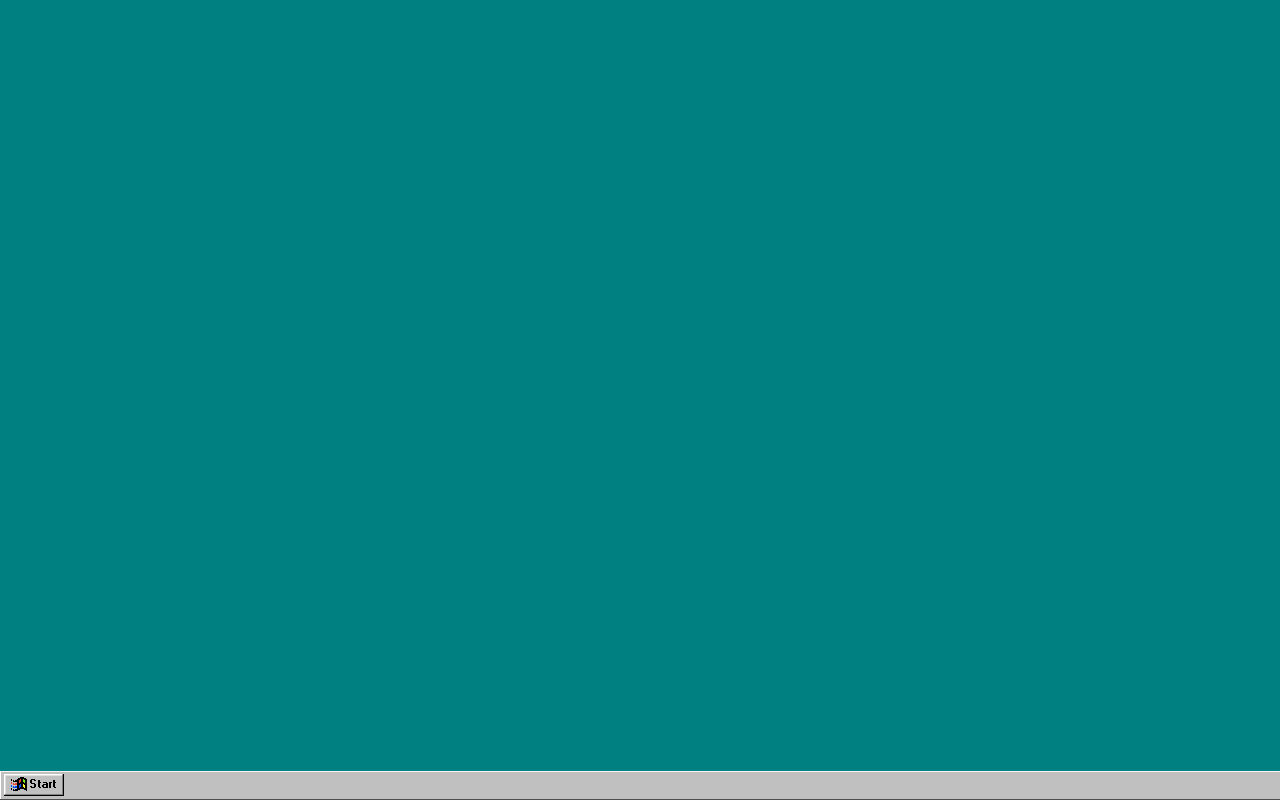
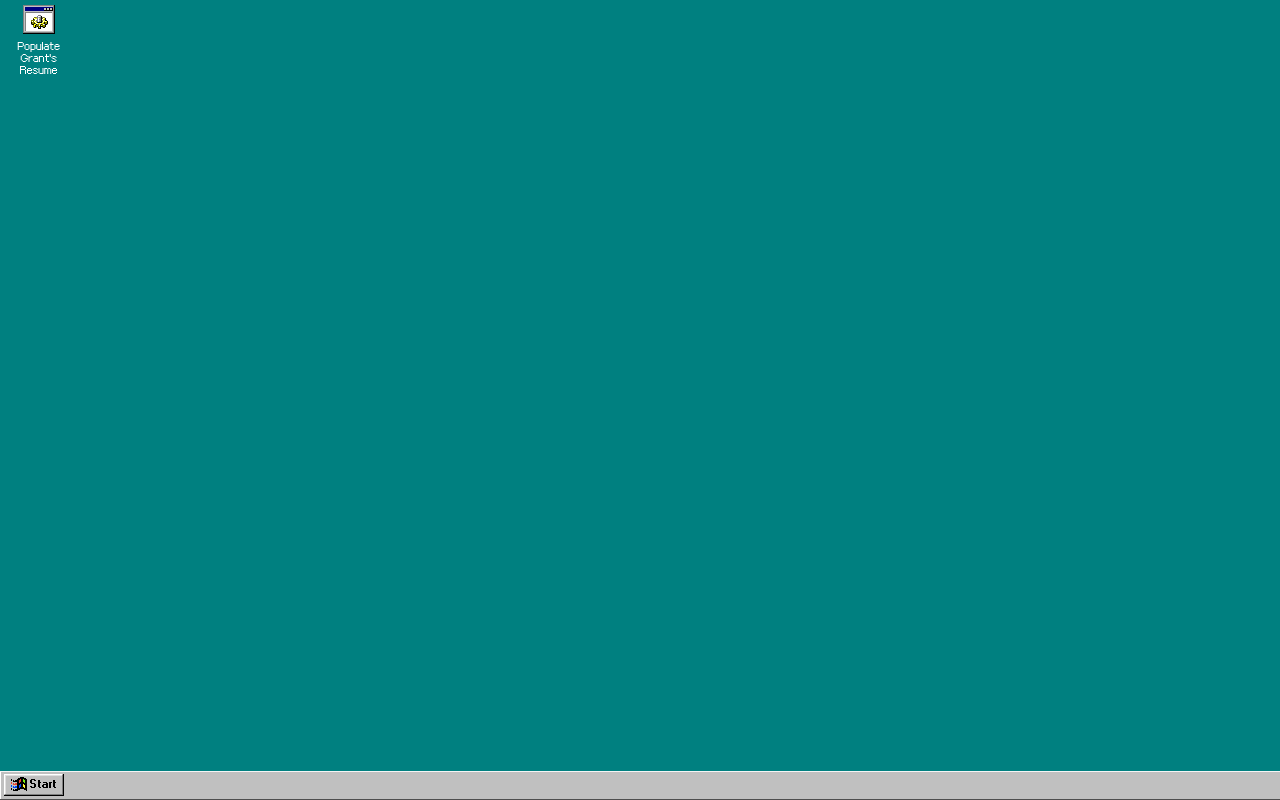
Before and after one commit to GovernmentHack/resume-site, a React app: page / in a window 1280 px wide. Built offline with nearby package versions, Linux system fonts and the light colour scheme.

Commit message:
Added Shortcut file type to import resume

```diff
--- a/src/App.tsx
+++ b/src/App.tsx
@@ -1,4 +1,4 @@
-import React, { createContext, useState } from "react";
+import React, { createContext, useEffect, useState } from "react";
 import styled from "styled-components";
 import StartBar from "./Components/StartBar";
 import Desktop from "./Components/Desktop";
@@ -6,7 +6,10 @@ import Modal from "react-modal";
 import { HTML5Backend } from "react-dnd-html5-backend";
 import { TouchBackend } from "react-dnd-touch-backend";
 import { DndProvider } from "react-dnd";
-import { File } from "./utils/types";
+import { File, Shortcut } from "./utils/types";
+import { FileTypes, FileIcon } from "./utils/constants";
+import { v4 as uuidv4 } from "uuid";
+import { getResumeFiles } from "./utils/resumeFileGenerator";
 
 const DesktopBackground = styled.div`
   background-color: teal;
@@ -19,16 +22,46 @@ function isTouchDevice() {
   return "ontouchstart" in window || navigator.maxTouchPoints > 0;
 }
 
+const getResumeShortcut = ({
+  files,
+  setFiles,
+}: {
+  files: File[];
+  setFiles: React.Dispatch<React.SetStateAction<File[]>>;
+}): Shortcut => {
+  return {
+    fileName: "Populate Grant's Resume",
+    fileId: uuidv4(),
+    location: { x: 4, y: 4 },
+    windowLocation: null,
+    isHighlighted: false,
+    textIsEditing: false,
+    isOpen: null,
+    content: () => {
+      setTimeout(async () => {
+        const resumeFiles = await getResumeFiles();
+        setFiles([...files, ...resumeFiles]);
+      }, 0);
+    },
+    isEditable: false,
+    type: FileTypes.shortcut,
+    icon: FileIcon.executable,
+    directory: null,
+  } as Shortcut;
+};
+
 export const FileContext = createContext<{
   files: File[];
   setFiles: React.Dispatch<React.SetStateAction<File[]>>;
 }>({ files: [], setFiles: () => {} });
 Modal.setAppElement("head");
 
-const App: React.FunctionComponent<{ initialFiles: File[] }> = ({
-  initialFiles,
-}) => {
-  const [files, setFiles] = useState<File[]>(initialFiles);
+const App: React.FunctionComponent = () => {
+  const [files, setFiles] = useState<File[]>([]);
+  useEffect(() => {
+    setFiles([...files, getResumeShortcut({ files, setFiles })]);
+  }, []);
+
   return (
     <FileContext.Provider value={{ files, setFiles }}>
       <DndProvider
--- a/src/Components/Desktop.tsx
+++ b/src/Components/Desktop.tsx
@@ -154,7 +154,12 @@ const Desktop: React.FunctionComponent = () => {
     { canDrop: boolean; isOver: boolean; dropLocation: XYCoord | null }
   >(
     () => ({
-      accept: [DragTypes.textFile, DragTypes.folder, DragTypes.window],
+      accept: [
+        DragTypes.textFile,
+        DragTypes.folder,
+        DragTypes.window,
+        DragTypes.shortcut,
+      ],
       collect: (monitor: DropTargetMonitor<unknown, unknown>) => ({
         isOver: monitor.isOver(),
         canDrop: monitor.canDrop(),
@@ -168,26 +173,30 @@ const Desktop: React.FunctionComponent = () => {
         const fileToChange = files.find((file) => file.fileId === item.fileId);
         const otherFiles = files.filter((file) => file.fileId !== item.fileId);
         if (fileToChange && endLocation) {
+          if (item.type === "window") {
             setFiles([
               ...otherFiles,
               {
                 ...fileToChange,
-              ...(item.type === "window"
-                ? {
                 windowLocation: {
                   x: endLocation.x,
                   y: endLocation.y,
                 },
-                  }
-                : {
+              } as File,
+            ]);
+          } else {
+            setFiles([
+              ...otherFiles,
+              {
+                ...fileToChange,
                 location: {
                   x: endLocation.x - DRAG_OFFSET_FIX,
                   y: endLocation.y,
                 },
                 directory: null,
-                  }),
-            },
+              } as File,
             ]);
+          }
         }
       },
     }),
--- a/src/Components/DesktopIcon.tsx
+++ b/src/Components/DesktopIcon.tsx
@@ -30,6 +30,9 @@ const IconText = styled.span`
   line-height: 12px;
   text-align: center;
   text-rendering: optimizeLegibility;
+  text-overflow: ellipsis;
+  white-space: wrap;
+  overflow: hidden;
 `;
 
 const IconTextEditable = styled.input`
@@ -88,6 +91,9 @@ function getIconDoubleClickHandler({
     const fileToChange = files.find((file) => file.fileId === fileId);
     const otherFiles = files.filter((file) => file.fileId !== fileId);
     if (fileToChange) {
+      if (fileToChange.type === "shortcut") {
+        fileToChange.content();
+      } else {
         setFiles([
           ...otherFiles,
           {
@@ -95,6 +101,7 @@ function getIconDoubleClickHandler({
             isOpen: true,
           },
         ]);
+      }
     }
   };
 }
@@ -155,6 +162,13 @@ function getIconTextSaveHandler({
       }
     }
   };
+}
+
+function getFilenameText(text: string): string {
+  if (text.length > 36) {
+    return `${text.substring(0, 33)}...`;
+  }
+  return text;
 }
 
 type DesktopIconProps = File;
@@ -234,7 +248,7 @@ const DesktopIcon: React.FunctionComponent<DesktopIconProps> = ({
           onClick={getIconTextClickHandler({ fileId, files, setFiles })}
           {...disableDragging}
         >
-          {fileName}
+          {getFilenameText(fileName)}
         </IconText>
       )}
     </IconContainer>
--- a/src/Components/FolderDesktopWindow.tsx
+++ b/src/Components/FolderDesktopWindow.tsx
@@ -286,7 +286,7 @@ function getCloseClickHandler({
         {
           ...fileToChange,
           isOpen: false,
-        },
+        } as Folder,
       ]);
     }
   };
@@ -329,7 +329,7 @@ const FolderDesktopWindow: React.FunctionComponent<FolderWindowProps> = ({
     { canDrop: boolean; isOver: boolean; dropLocation: XYCoord | null }
   >(
     () => ({
-      accept: [DragTypes.textFile, DragTypes.folder],
+      accept: [DragTypes.textFile, DragTypes.folder, DragTypes.shortcut],
       collect: (monitor: DropTargetMonitor<unknown, unknown>) => ({
         isOver: monitor.isOver(),
         canDrop: monitor.canDrop(),
--- a/src/Components/TextFileDesktopWindow.tsx
+++ b/src/Components/TextFileDesktopWindow.tsx
@@ -254,7 +254,7 @@ function getCloseClickHandler({
         {
           ...fileToChange,
           isOpen: false,
-        },
+        } as TextFile,
       ]);
     }
   };
--- a/src/index.tsx
+++ b/src/index.tsx
@@ -23,6 +23,6 @@ const root = ReactDOM.createRoot(
 
 root.render(
   <React.StrictMode>
-    <App initialFiles={[]} />
+    <App />
   </React.StrictMode>,
 );
--- a/src/utils/constants.ts
+++ b/src/utils/constants.ts
@@ -6,16 +6,19 @@ export const DragTypes = {
   textFile: "textFile",
   folder: "folder",
   window: "window",
+  shortcut: "shortcut",
 } as const;
 
 export const FileTypes = {
   textFile: "textFile",
   folder: "folder",
+  shortcut: "shortcut",
 } as const;
 
 export const FileIcon = {
   closedFolder: "directory_closed_cool-0.png",
   textFile: "notepad_file-0.png",
+  executable: "executable_gear-0.png",
 } as const;
 
 /** React props to spread to disable dragging interface. Useful for child components you don't want to trigger a drag event */
--- a/src/utils/resumeFileGenerator.ts
+++ b/src/utils/resumeFileGenerator.ts
@@ -76,7 +76,7 @@ function addFolder({
     location,
     windowLocation: { x: 24, y: 24 },
     isHighlighted: false,
-    textIsEditing: true,
+    textIsEditing: false,
     isOpen: false,
     isEditable: false,
     content: null,
@@ -107,7 +107,7 @@ function addTextFile({
     location,
     windowLocation: { x: 24, y: 24 },
     isHighlighted: false,
-    textIsEditing: true,
+    textIsEditing: false,
     isOpen: false,
     isEditable: false,
     content,
@@ -138,13 +138,13 @@ async function handleFolder({
       const newFolder = addFolder({
         files,
         folderName: file.name,
-        location,
+        location: { x: location.x + locationAdjustment, y: location.y },
         directory,
       });
       await handleFolder({
         directoryPath: file.path,
         files,
-        location: { x: location.x + locationAdjustment, y: location.y },
+        location: { x: location.x + locationAdjustment + 64, y: location.y },
         directory: newFolder.fileId,
       });
     } else {
@@ -155,12 +155,15 @@ async function handleFolder({
       addTextFile({
         files,
         fileName: file.name,
-        location: { x: location.x, y: location.y + locationAdjustment },
+        location: {
+          x: location.x + locationAdjustment,
+          y: location.y + locationAdjustment,
+        },
         directory,
         content,
       });
     }
-    locationAdjustment += 56;
+    locationAdjustment += 64;
   }
 }
 
@@ -168,7 +171,7 @@ export async function getResumeFiles(): Promise<File[]> {
   const files: File[] = [];
   await handleFolder({
     directoryPath: BASE_DIR,
-    location: { x: 4, y: 4 },
+    location: { x: 8, y: 64 },
     directory: null,
     files,
   });
```
Also changed, not shown: src/utils/types.ts (+16 -1 lines), public/icons/executable_gear-0.png (added), 1 other file (tests, documents, lock files or other folders). Lines whose indentation alone changed are shown as unchanged.
